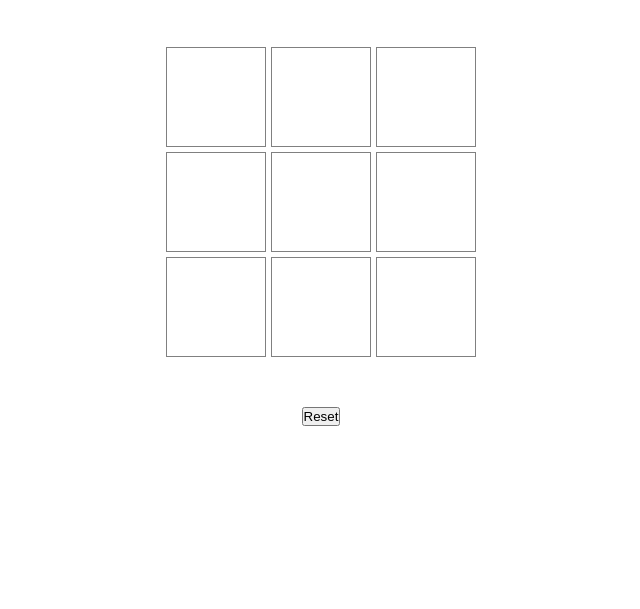
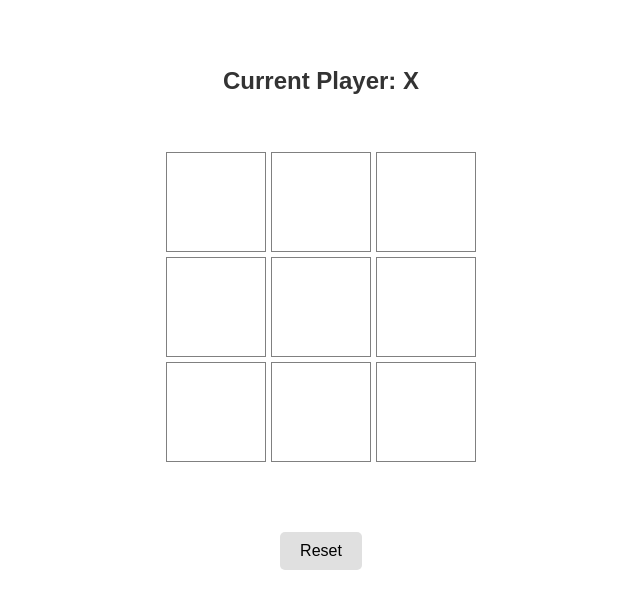
Before and after one commit to HorrySheet11/ticTacToeOdin, a plain HTML site: page index.html in a window 1280 px wide. Shown: the part 65-674 px from the top of the page, without its empty margins (319-959 px from the left). Drawn offline with Linux system fonts and the light colour scheme; a web font is replaced by a local one.

Commit message:
finished ticTacToeOdin
linked html to js
removed message p and used currentPlayerDisplay div instead
assigned reset button to ticTacToe.resetGame();

```diff
--- a/index.html
+++ b/index.html
@@ -11,18 +11,18 @@
     <div class="container">
       <h1>Tic Tac Toedin</h1>
       <div class="game-board" id="gameBoard">
+        <h2 class="currentPlayer">Current Player: X</h2>
         <div class="cell" data-index="0" onclick="ticTacToe.makeMove(0, 0,this)" ></div>
-        <div class="cell" data-index="1" onclick="ticTacToe.makeMove(0, 1)" ></div>
-        <div class="cell" data-index="2" onclick="ticTacToe.makeMove(0,2)"></div>
-        <div class="cell" data-index="3" onclick="ticTacToe.makeMove(1,0)"></div>
-        <div class="cell" data-index="4" onclick="ticTacToe.makeMove(1,1)"></div>
-        <div class="cell" data-index="5" onclick="ticTacToe.makeMove(1,2)"></div>
-        <div class="cell" data-index="6" onclick="ticTacToe.makeMove(2,0)"></div>
-        <div class="cell" data-index="7" onclick="ticTacToe.makeMove(2,1)"></div>
-        <div class="cell" data-index="8" onclick="ticTacToe.makeMove(2,2)"></div>
+        <div class="cell" data-index="1" onclick="ticTacToe.makeMove(0, 1,this)" ></div>
+        <div class="cell" data-index="2" onclick="ticTacToe.makeMove(0,2,this)"></div>
+        <div class="cell" data-index="3" onclick="ticTacToe.makeMove(1,0,this)"></div>
+        <div class="cell" data-index="4" onclick="ticTacToe.makeMove(1,1,this)"></div>
+        <div class="cell" data-index="5" onclick="ticTacToe.makeMove(1,2,this)"></div>
+        <div class="cell" data-index="6" onclick="ticTacToe.makeMove(2,0,this)"></div>
+        <div class="cell" data-index="7" onclick="ticTacToe.makeMove(2,1,this)"></div>
+        <div class="cell" data-index="8" onclick="ticTacToe.makeMove(2,2,this)"></div>
       </div>
-      <button id="reset-button">Reset</button>
-      <p id="message"></p>
+      <button id="reset-button" onclick="ticTacToe.resetGame();">Reset</button>
     </div>
 </body>
 <script src="script.js"></script>
--- a/script.js
+++ b/script.js
@@ -1,7 +1,8 @@
-function gameControl () {
+function gameControl() {
     let gameBoard  = [["", "", ""], ["", "", ""], ["", "", ""]];
     let currentPlayer = "X";
     let gameActive = true;
+    let currentPlayerDisplay = document.querySelector('.currentPlayer');
 
     let players = {
         player1 : "X",
@@ -46,18 +47,21 @@ function gameControl () {
         return true;
     }
 
-    const makeMove = (row, col) => {
+    const makeMove = (row, col,card) => {
         if (gameActive && gameBoard[row][col] === "") {
             gameBoard[row][col] = currentPlayer;
-            this.innerText = currentPlayer; // Update UI
+            card.innerText = currentPlayer; // Update UI
             if (checkWin()) {
                 gameActive = false;
                 console.log(`Player ${currentPlayer} wins!`);
+                currentPlayerDisplay.innerText = `Player ${currentPlayer} wins!`;
             } else if (checkDraw()) {
                 gameActive = false;
-                console.log("It's a draw!");
+            console.log("It's a draw!");
+                currentPlayerDisplay.innerText = "It's a draw!";
             } else {
                 currentPlayer = currentPlayer === players.player1 ? players.player2 : players.player1;
+                currentPlayerDisplay.innerText = `Current Player: ${currentPlayer}`;
             }
         }
     }
@@ -66,7 +70,7 @@ function gameControl () {
         gameBoard = [["", "", ""], ["", "", ""], ["", "", ""]];
         currentPlayer = players.player1;
         gameActive = true;
-        // document.querySelectorAll('.cell').forEach(cell => cell.innerText = ""); // Reset UI
+        document.querySelectorAll('.cell').forEach(cell => cell.innerText = ""); // Reset UI
     }
 
     return {
@@ -77,10 +81,10 @@ function gameControl () {
 const ticTacToe = gameControl();
 
 // Example usage:
-ticTacToe.makeMove(0, 0);
-ticTacToe.makeMove(1, 1);
-ticTacToe.makeMove(0, 1);
-ticTacToe.makeMove(1, 0);
-ticTacToe.makeMove(0, 2); // Player X wins
-console.log(ticTacToe.gameBoard);
-ticTacToe.resetGame();
+// ticTacToe.makeMove(0, 0);
+// ticTacToe.makeMove(1, 1);
+// ticTacToe.makeMove(0, 1);
+// ticTacToe.makeMove(1, 0);
+// ticTacToe.makeMove(0, 2); // Player X wins
+// console.log(ticTacToe.gameBoard);
+// ticTacToe.resetGame();
--- a/style.css
+++ b/style.css
@@ -32,3 +32,31 @@ h1{
     border: 1px solid grey;
     cursor: pointer;
 }
+
+.currentPlayer{
+    display:block;
+    margin: 20px auto;
+    font-size: 24px;
+    color: #333;
+    grid-column: span 3;
+}
+
+#reset-button{
+    padding: 10px 20px;
+    font-size: 16px;
+    cursor: pointer;
+    margin-top: 20px;
+    background-color: #e0e0e0;
+    border: none;
+    border-radius: 5px;
+}
+
+#message{
+    margin-top: 20px;
+    font-size: 20px;
+    color: #555;
+}
+
+#reset-button:hover{
+    background-color: #f0f0f0;
+}
```
